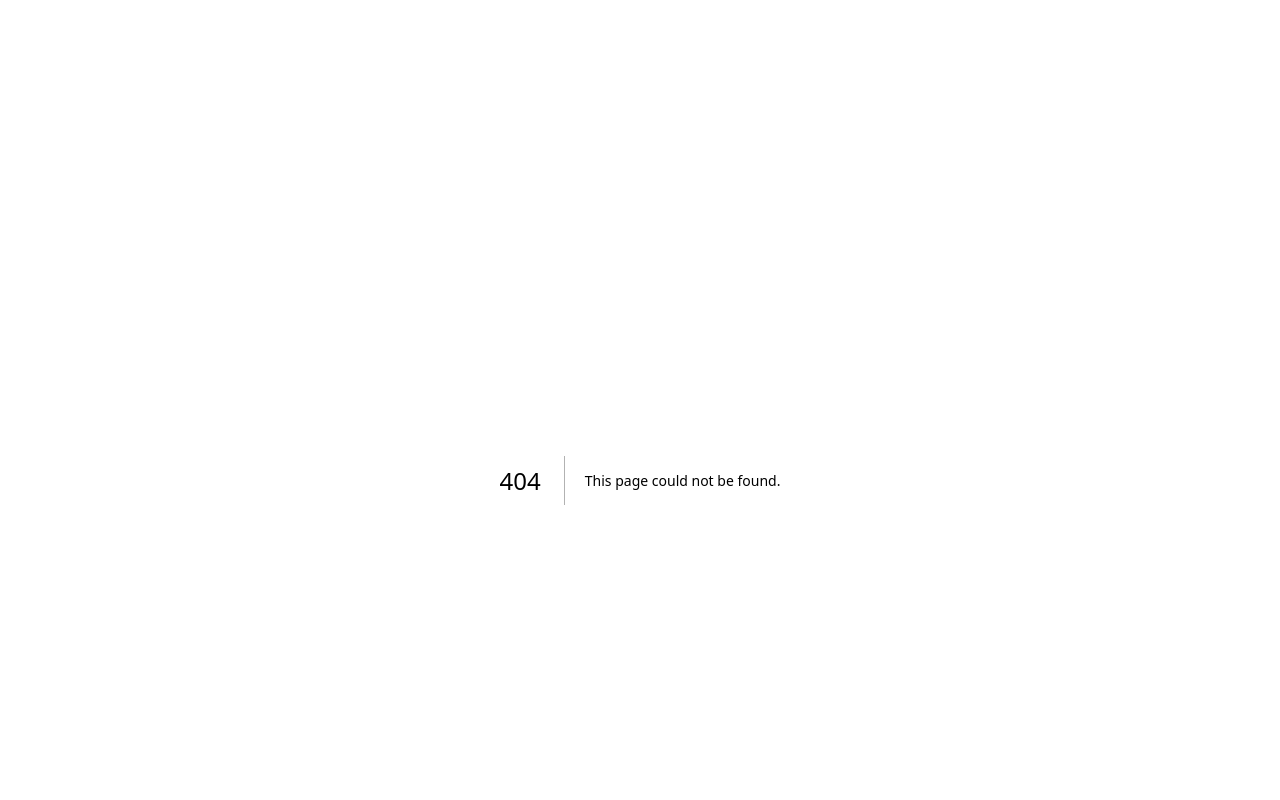
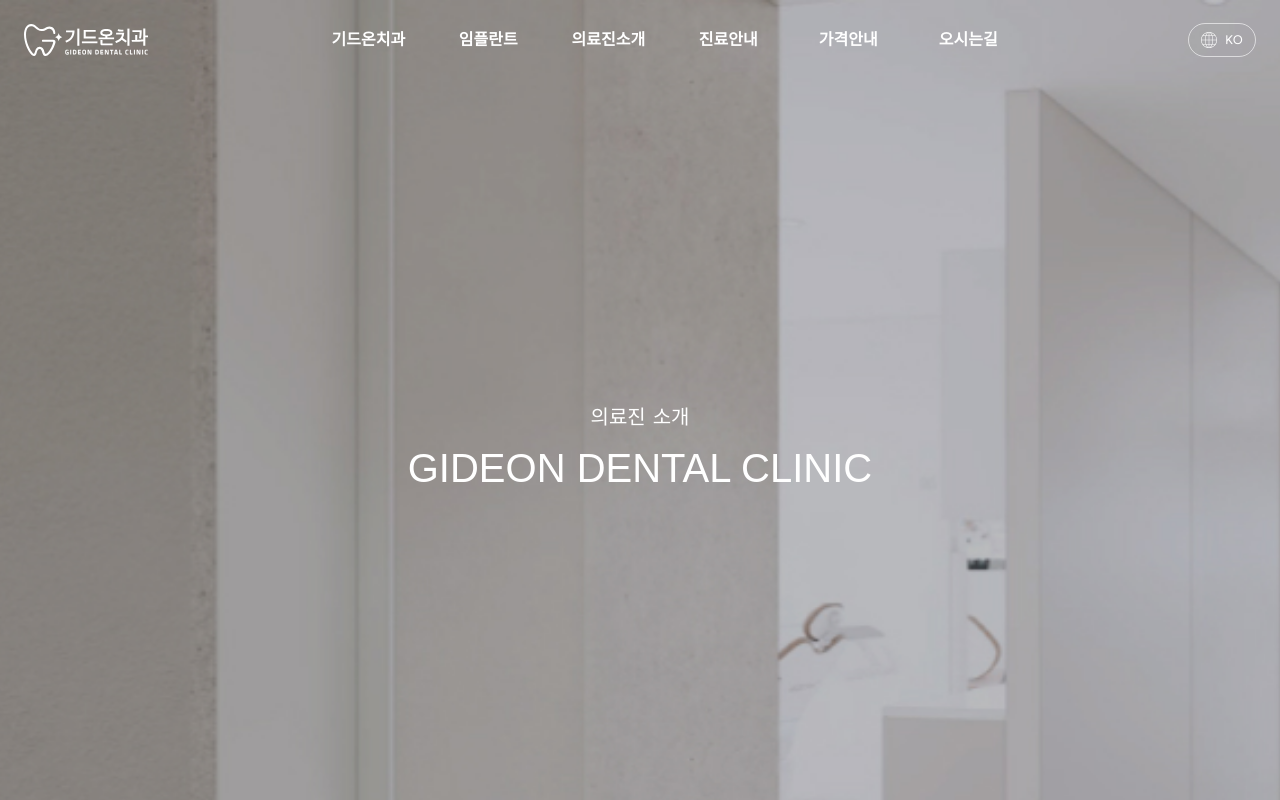
Before and after one commit to BIOADDLAB/gidon, a Next.js app: page /about in a window 1280 px wide. Before the commit this address had no page. Shown: the top 800 px of the page. Built offline with nearby package versions, Linux system fonts and the light colour scheme; a web font is replaced by a local one.

Commit message:
wip: 히어로 공통 컴포넌트 작업중

```diff
--- /dev/null
+++ b/src/app/about/page.tsx
@@ -0,0 +1,9 @@
+import HeroSection from './../../components/HeroSection';
+
+export default function About() {
+    return (
+        <>
+            <HeroSection mainTitle="GIDEON DENTAL CLINIC" subTitle="의료진 소개" imgSrc="/images/bg_hr_about.jpg" />
+        </>
+    );
+}
--- a/src/app/layout.tsx
+++ b/src/app/layout.tsx
@@ -27,7 +27,7 @@
         <html lang="ko" className={`${dotSans.variable} ${suit.variable} ${tenorSans.variable}`}>
             <body className="flex min-h-screen flex-col">
                 <Header />
-                <main className="flex-1 pt-20">{children}</main>
+                <main className="flex-1">{children}</main>
                 <Footer />
             </body>
         </html>
--- a/src/app/page.tsx
+++ b/src/app/page.tsx
@@ -4,6 +4,7 @@
 import RecommendSection from '../components/RecommendSection';
 import FaqSection from '../components/FaqSection';
 import ProcessSection from '../components/ProcessSection';
+import HeroSection from '../components/HeroSection';
 
 interface implantdDtaProps {
     stepNumber: number;
@@ -41,6 +42,12 @@
     ];
     return (
         <>
+            <HeroSection
+                mainTitle="GIDEON DENTAL CLINIC"
+                subTitle="서브히어로 테스트"
+                imgSrc="/images/bg_hr_test.jpg"
+            />
+
             {/* 상담 및 문의 영역 */}
             <AskSection />
 
--- /dev/null
+++ b/src/components/HeroSection.tsx
@@ -0,0 +1,18 @@
+'use client';
+import Image from 'next/image';
+
+interface HeroProps {
+    mainTitle: string;
+    subTitle: string;
+    imgSrc: string;
+}
+
+export default function HeroSection({ mainTitle, subTitle, imgSrc }: HeroProps) {
+    return (
+        <section className="flex flex-col justify-center items-center relative h-[900px]">
+            <Image src={imgSrc} alt="배경 이미지" fill sizes="100vw" className="object-cover object-center -z-10" />
+            <h3 className="font-accent text-[20px] mb-1.25 text-white">{subTitle}</h3>
+            <h2 className="text-[40px] text-white">{mainTitle}</h2>
+        </section>
+    );
+}
```
Also changed, not shown: public/images/bg_hr_about.jpg (added), public/images/bg_hr_test.jpg (added).
